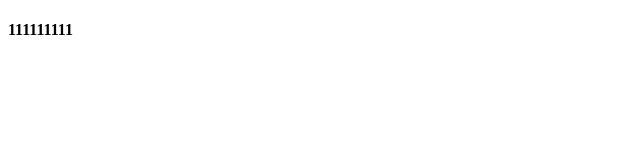
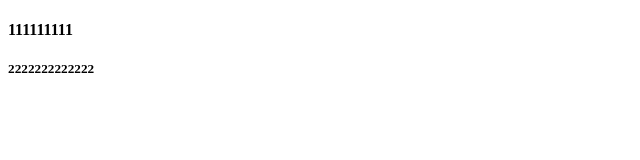
Before and after one commit to yuan-cy/two, a plain HTML site: page index.html in a window 1280 px wide. Shown: the whole page, without its empty margins (0-640 px from the left). Drawn offline with Linux system fonts and the light colour scheme.

Commit message:
'第二次提交’

```diff
--- a/index.html
+++ b/index.html
@@ -8,5 +8,6 @@
 <body>
     <h4>111111111
     </h4>
+    <h5>2222222222222</h5>
 </body>
 </html>
```
